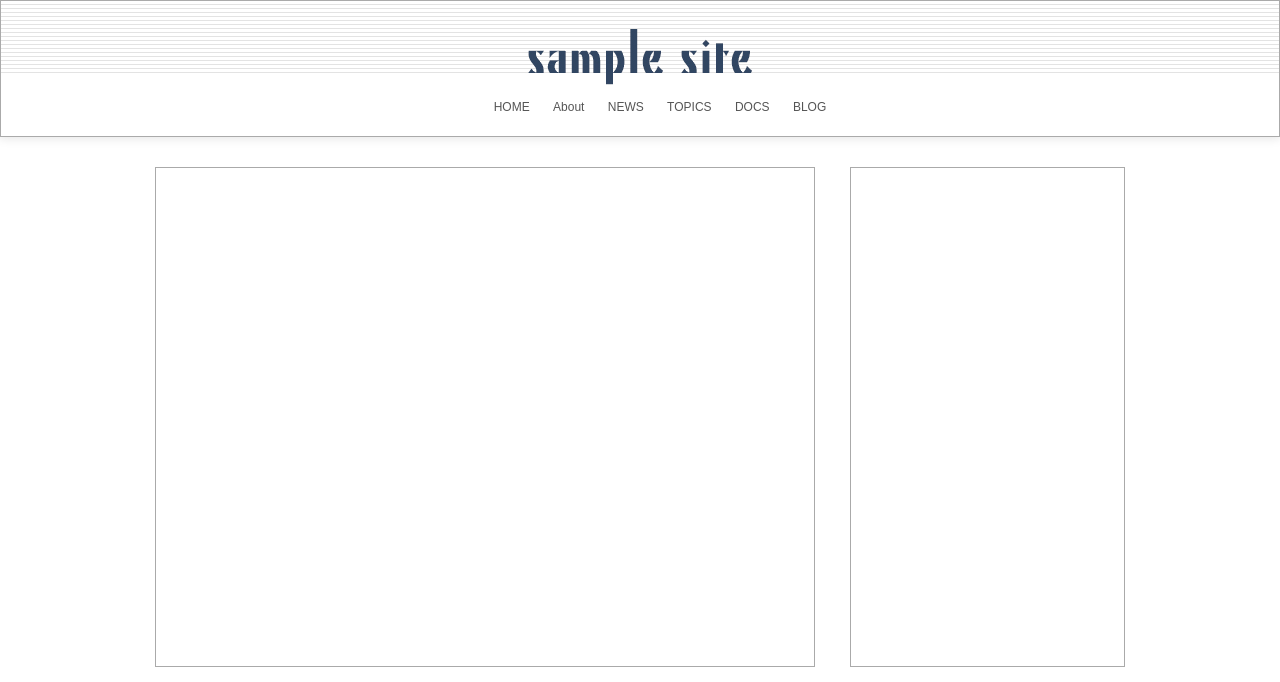
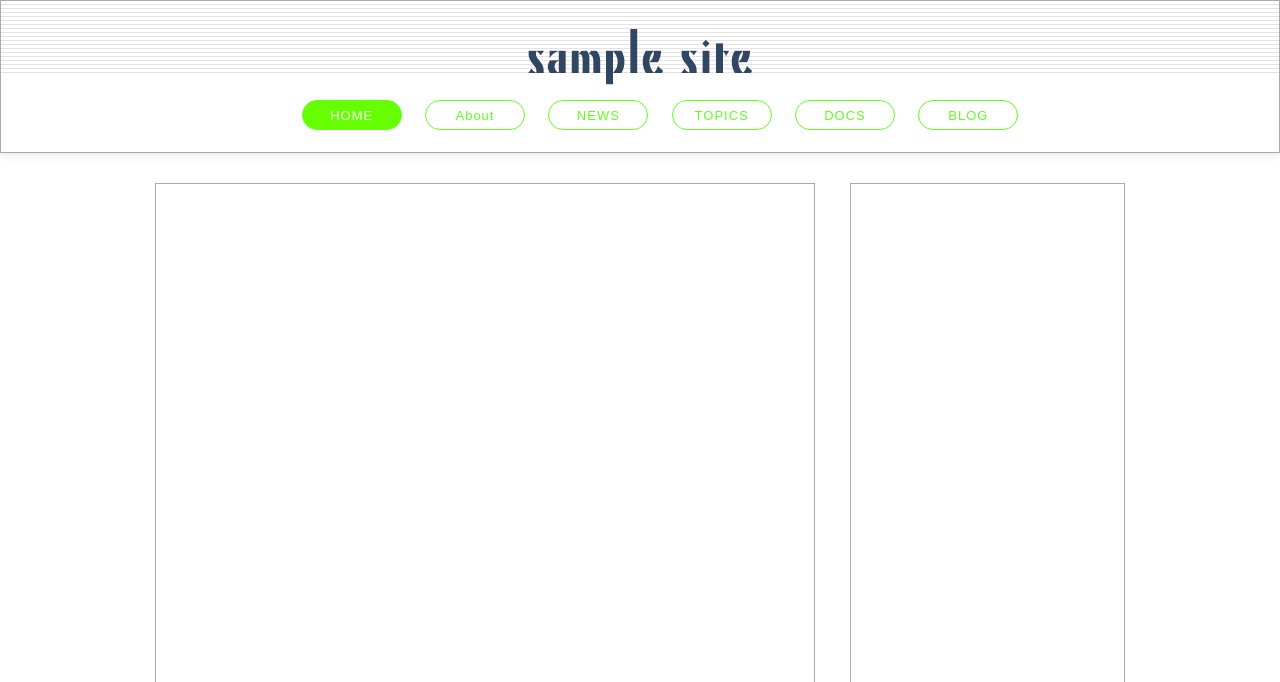
Before and after one commit to 24-Sato/kadai, a PHP site: page / in a window 1280 px wide. Shown: the top 682 px of the page. Run offline with PHP 8.4, Linux system fonts and the light colour scheme; some libraries are stand-ins or nearby versions.

Commit message:
ナビゲーション修正

```diff
--- a/20160425/css/style.css
+++ b/20160425/css/style.css
@@ -77,3 +77,23 @@ a:link, a:visited, a:hover, a:active {
 	display: inline-block;
 	margin: 0 10px;
 }
+
+.global-nav .nav-item a{
+	display: inline-block;
+	width: 100px;
+	height: 30px;
+	line-height: 30px;
+	text-align: center;
+	border: 1px solid #60ff1c;
+	border-radius: 15px;
+	color: #60ff1c;
+	font-size: 1.3rem;
+	letter-spacing: 1px;
+}
+
+.global-nav .nav-item.active a,
+.global-nav .nav-item a:hover {
+	border: 1px solid #60ff1c;
+	color: #ffffff;
+	background-color: #66ff00;
+}
```
